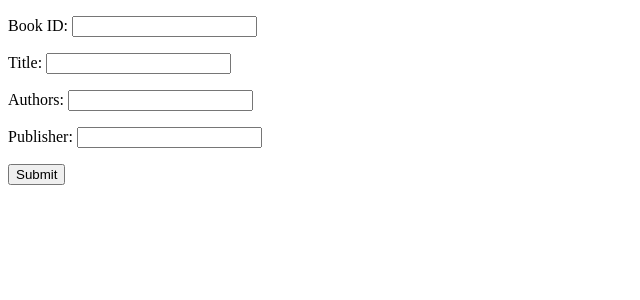
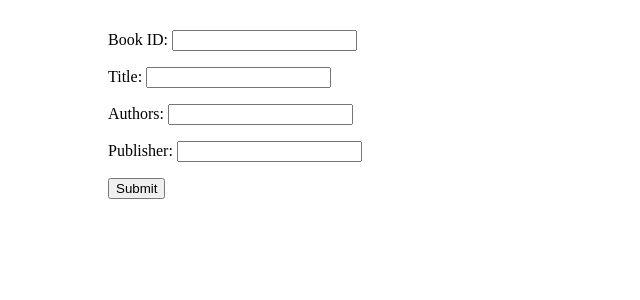
Before and after one commit to mahaareeg/FSWD60-CodeReview10-MahaMahmoud, a PHP site: page /formm.php in a window 1280 px wide. Shown: the top 300 px of the page, without its empty margins (0-640 px from the left). Run offline with PHP 8.4, Linux system fonts and the light colour scheme.

```diff
--- a/cr10files/datab1.css
+++ b/cr10files/datab1.css
@@ -29,3 +29,9 @@ margin-left: 30px;
 margin-left: 30px;
 
 }
+.container {
+	width: 500px;
+	height: auto;
+   margin-top: 30px;
+	margin-left: 100px;
+}
--- a/cr10files/formm.php
+++ b/cr10files/formm.php
@@ -3,8 +3,10 @@
 <head>
 <meta charset="UTF-8">
 <title>Add Data to Form</title>
+<link rel="stylesheet" type="text/css" href="datab1.css">
 </head>
 <body>
+  <div class="container">
 <form action="insertdb.php" method="post">
   <p>
        <label for="book_id">Book ID:</label>
@@ -24,5 +26,6 @@
    </p>
    <input type="submit" value="Submit">
 </form>
+</div>
 </body>
 </html>
```
